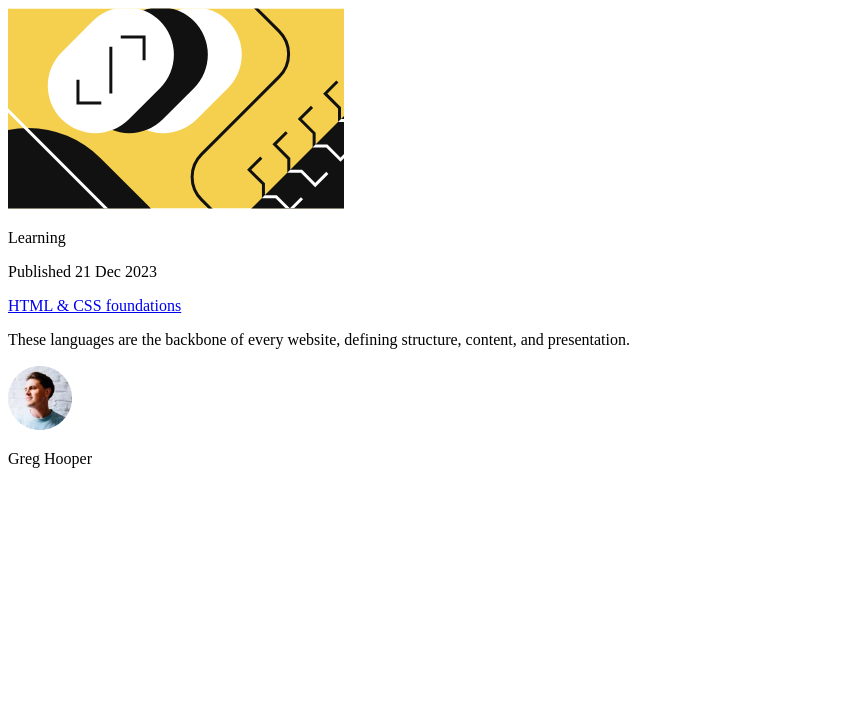
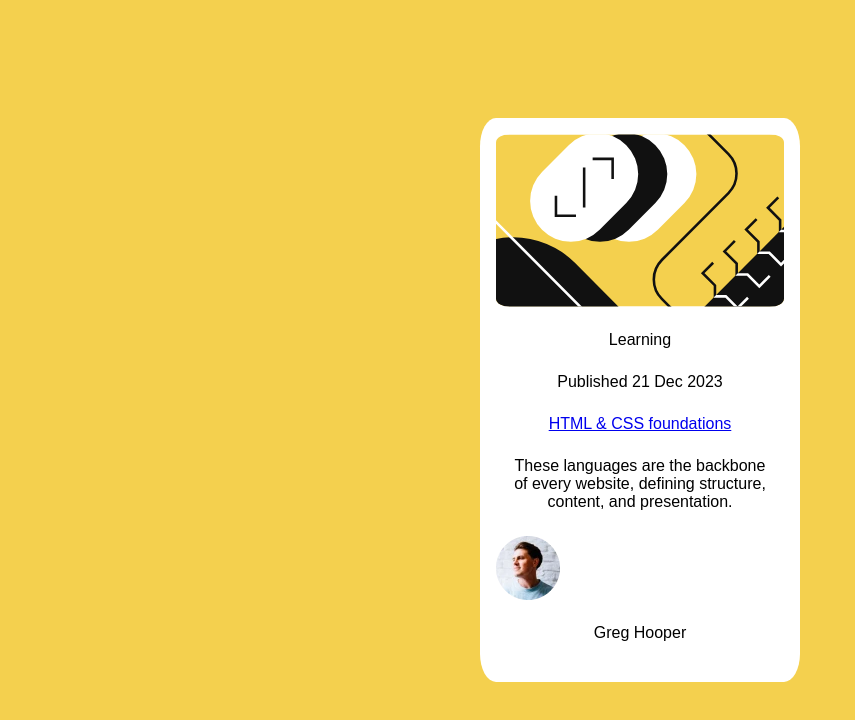
Before and after one commit to tamertameen/Frontend-Mentor-Challenges, a plain HTML site: page blog-preview-card/index.html in a window 1280 px wide. Shown: the whole page, without its empty margins (0-855 px from the left). Drawn offline with Linux system fonts and the light colour scheme.

Commit message:
updated styles

```diff
--- a/blog-preview-card/index.html
+++ b/blog-preview-card/index.html
@@ -3,7 +3,7 @@
   <head>
     <meta charset="UTF-8" />
     <meta name="viewport" content="width=device-width, initial-scale=1.0" />
-    <!-- displays site properly based on user's device -->
+    <link rel="stylesheet" href="styles.css" />
     <link
       rel="icon"
       type="image/png"
--- /dev/null
+++ b/blog-preview-card/styles.css
@@ -0,0 +1,82 @@
+:root {
+  /* dark mode user-agent-styles */
+  /* color-scheme: dark light; */
+
+  /* colors */
+--Yellow: hsl(47, 88%, 63%);
+--White: hsl(0, 0%, 100%);
+--Grey: hsl(0, 0%, 50%);
+--Black: hsl(0, 0%, 7%);
+
+*,
+*::before,
+*::after {
+  /* makes sizing simpler */
+  box-sizing: border-box;
+}
+
+* {
+  /* remove default spacing */
+  margin: 0;
+  padding: 0;
+
+  /* force styling of type through styling, rather than elements */
+  font: inherit;
+}
+
+html {
+  /* min height */
+  height: -webkit-fill-available; /* We have to fix html height */
+}
+
+body {
+  min-height: 100vh;
+  font-family: "Outfit", sans-serif;
+  background-color: var(--Yellow);
+  display: grid;
+  place-items: center;
+}
+
+.card {
+  max-width: 20rem;
+  padding: 1rem;
+  text-align: center;
+  background-color: var(--White);
+  border-radius: 5%;
+}
+
+img,
+picture,
+svg,
+video {
+  /* responsive images/videos */
+  display: block;
+  max-width: 100%;
+}
+
+img {
+  height: auto;
+  vertical-align: middle;
+  font-style: italic;
+  background-repeat: no-repeat;
+  background-size: cover;
+  shape-margin: 0.75rem;
+  border-radius: 5%;
+}
+
+.qr-code {
+  border-radius: 5%;
+}
+
+h1 {
+  font-size: 22px;
+  font-weight: 700;
+  margin: 2rem 0 0 0;
+}
+
+p {
+  font-size: 16px;
+  font-weight: 400;
+  color: var(--grayish-blue);
+  margin: 1.5rem 1rem 1.5rem 1rem;
+}
```
